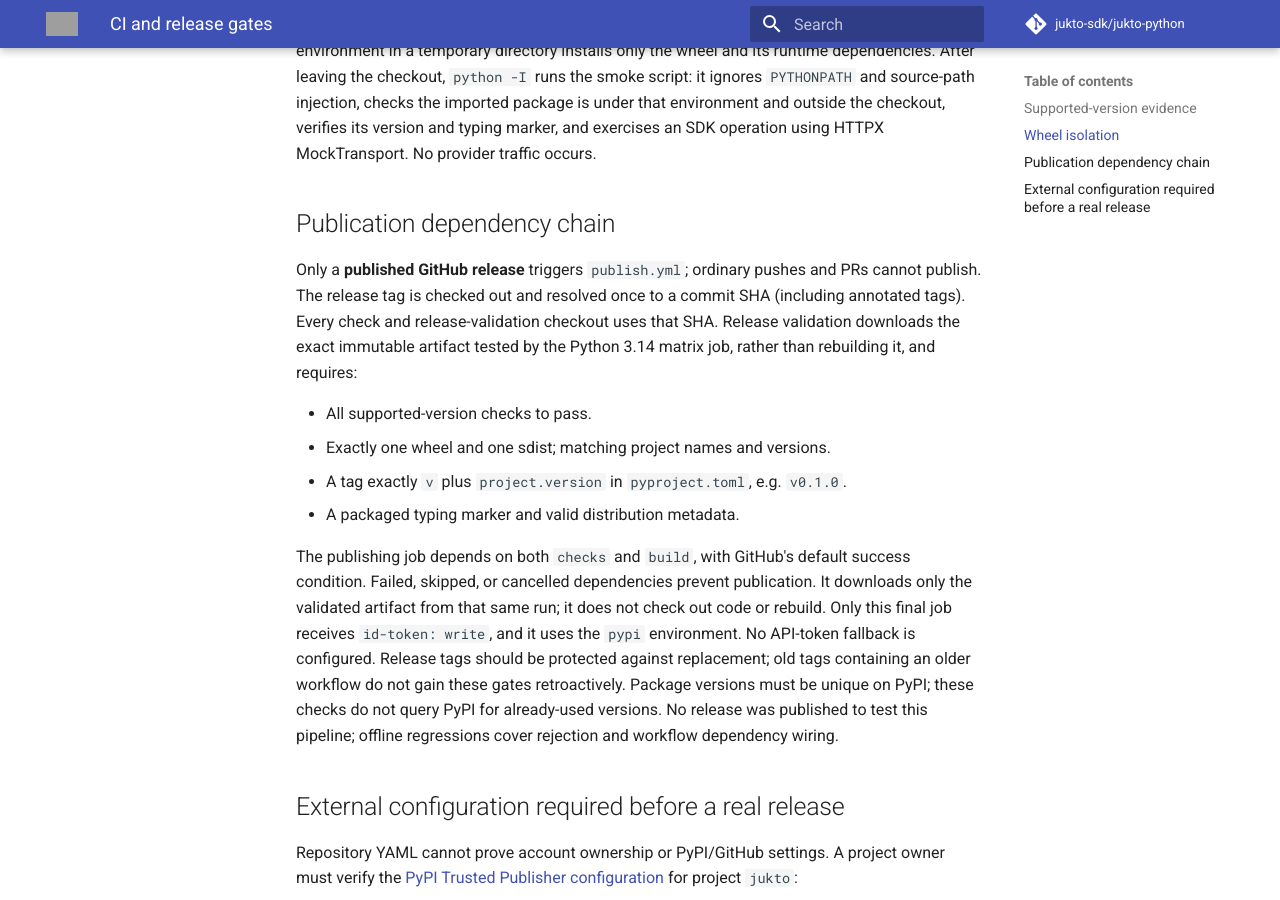
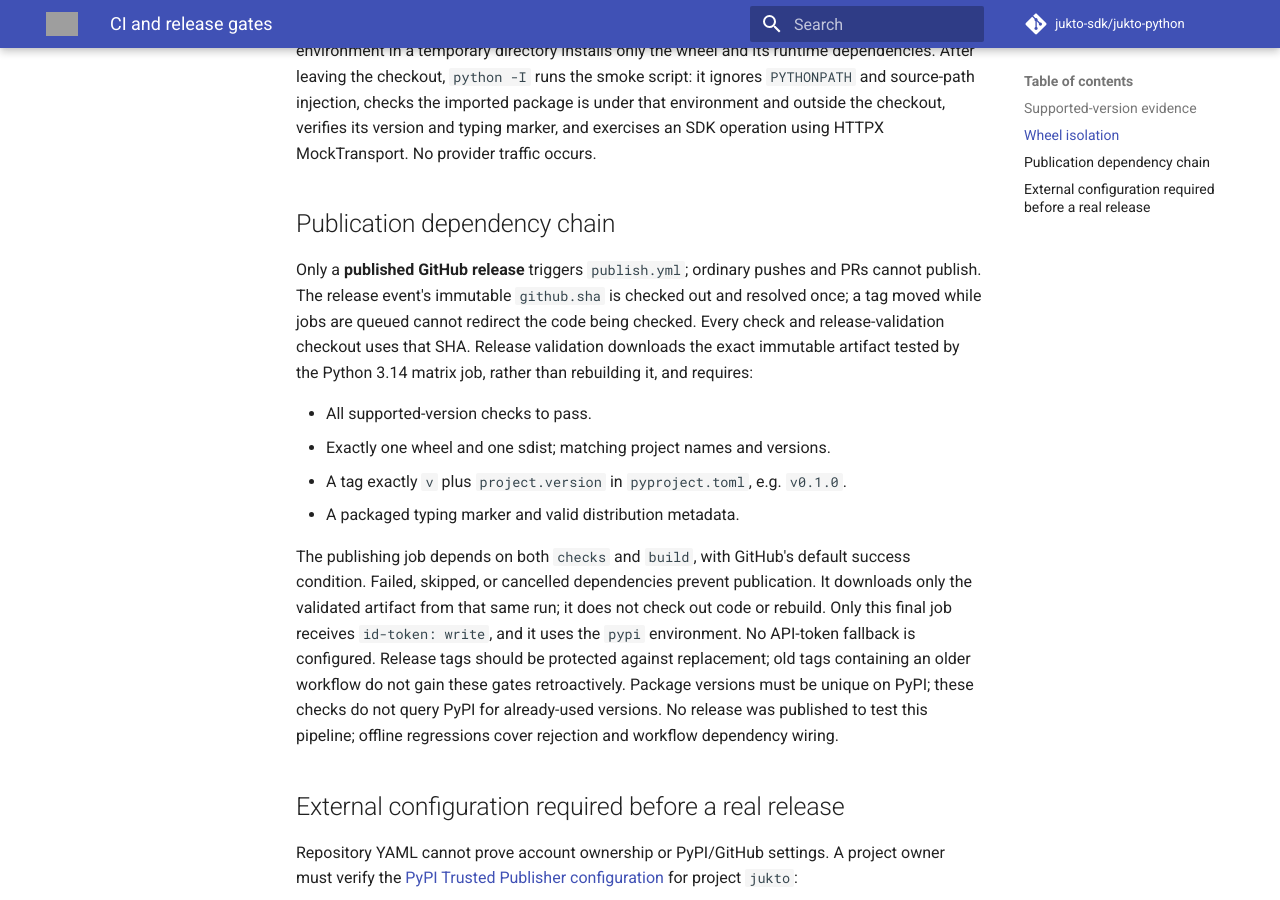
Before and after one commit to jukto-sdk/jukto-python, an MkDocs documentation site: the page built from docs/ci-and-releases.md, in a window 1280 px wide and 900 px high, scrolled down 1003 px. Built offline with MkDocs 1.6.1 and Material for MkDocs 9.7.7, drawn with Linux system fonts in a browser that asks for light colours; comment, search, counter and statistics services are not loaded; grey boxes are pictures that could not be loaded.

Commit message:
Pin release checks to the immutable event commit

```diff
--- a/docs/ci-and-releases.md
+++ b/docs/ci-and-releases.md
@@ -48,9 +48,10 @@ No provider traffic occurs.
 ## Publication dependency chain
 
 Only a **published GitHub release** triggers `publish.yml`; ordinary pushes and
-PRs cannot publish. The release tag is checked out and resolved once to a commit
-SHA (including annotated tags). Every check and release-validation checkout uses
-that SHA. Release validation downloads the exact immutable artifact tested by the
+PRs cannot publish. The release event's immutable `github.sha` is checked out and
+resolved once; a tag moved while jobs are queued cannot redirect the code being
+checked. Every check and release-validation checkout uses that SHA. Release
+validation downloads the exact immutable artifact tested by the
 Python 3.14 matrix job, rather than rebuilding it, and requires:
 
 - All supported-version checks to pass.
```
Also changed, not shown: 2 other files.
